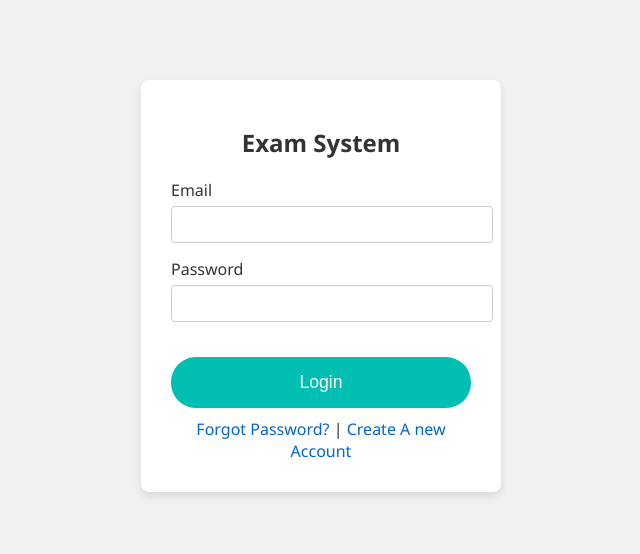
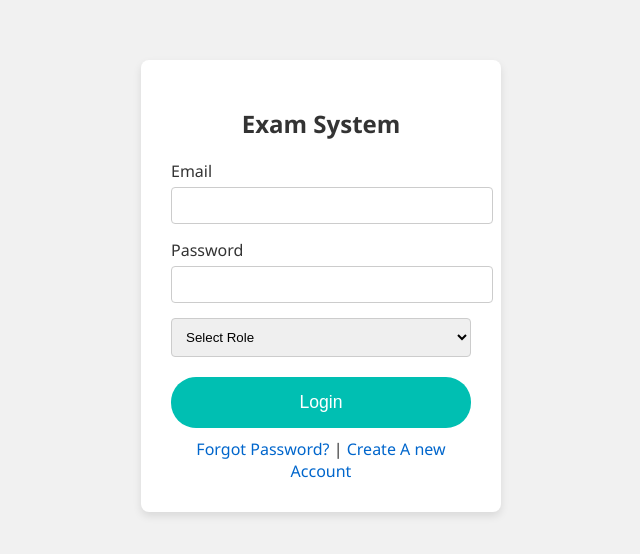
Before and after one commit to SIT2711/online-exam-system, a React (Create React App) app: page / in a window 1280 px wide. Shown: the part 114-668 px from the top of the page, without its empty margins (319-959 px from the left). Built offline with nearby package versions, Linux system fonts and the light colour scheme.

Commit message:
Added role field in login form and updated login.php for role check

```diff
--- a/src/pages/LoginForm.jsx
+++ b/src/pages/LoginForm.jsx
@@ -7,12 +7,13 @@ function LoginForm() {
   const navigate = useNavigate();
   const [email, setEmail] = useState('');
   const [password, setPassword] = useState('');
+  const [role, setRole] = useState("");
   const [errorMessage, setErrorMessage] = useState('');
 
   const handleSubmit = async (e) => {
     e.preventDefault();
 
-    if (!email || !password) {
+    if (!email || !password || !role) {
       setErrorMessage("All fields are required");
       return;
     }
@@ -23,7 +24,7 @@ function LoginForm() {
         {
           method: "POST",
           headers: { "Content-Type": "application/json" },
-          body: JSON.stringify({ email, password }),
+          body: JSON.stringify({ email, password, role }),
         }
       );
 
@@ -77,6 +78,12 @@ function LoginForm() {
               required
             />
           </div>
+          <select value={role} onChange={(e) => setRole(e.target.value)} required>
+            <option value="">Select Role</option>
+            <option value="admin">admin</option>
+            <option value="teacher">teacher</option>
+            <option value="student">student</option>
+          </select>
 
           <button type="submit" className="btn">
             Login
```
Also changed, not shown: 1 other file (tests, documents, lock files or other folders).
